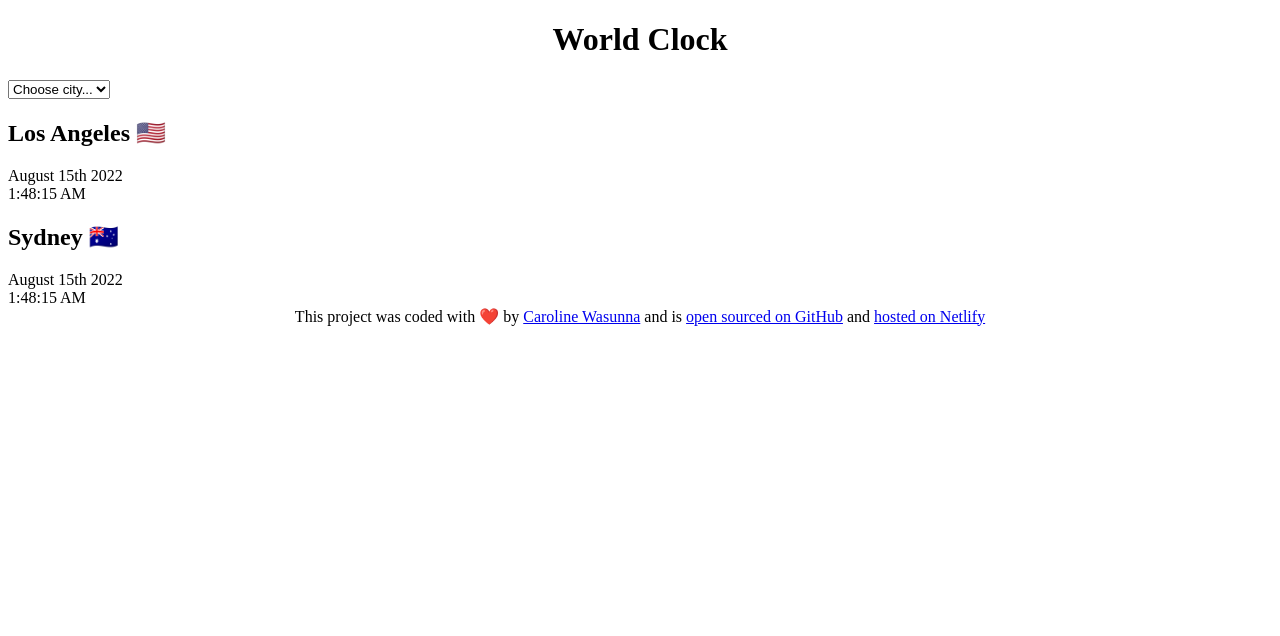
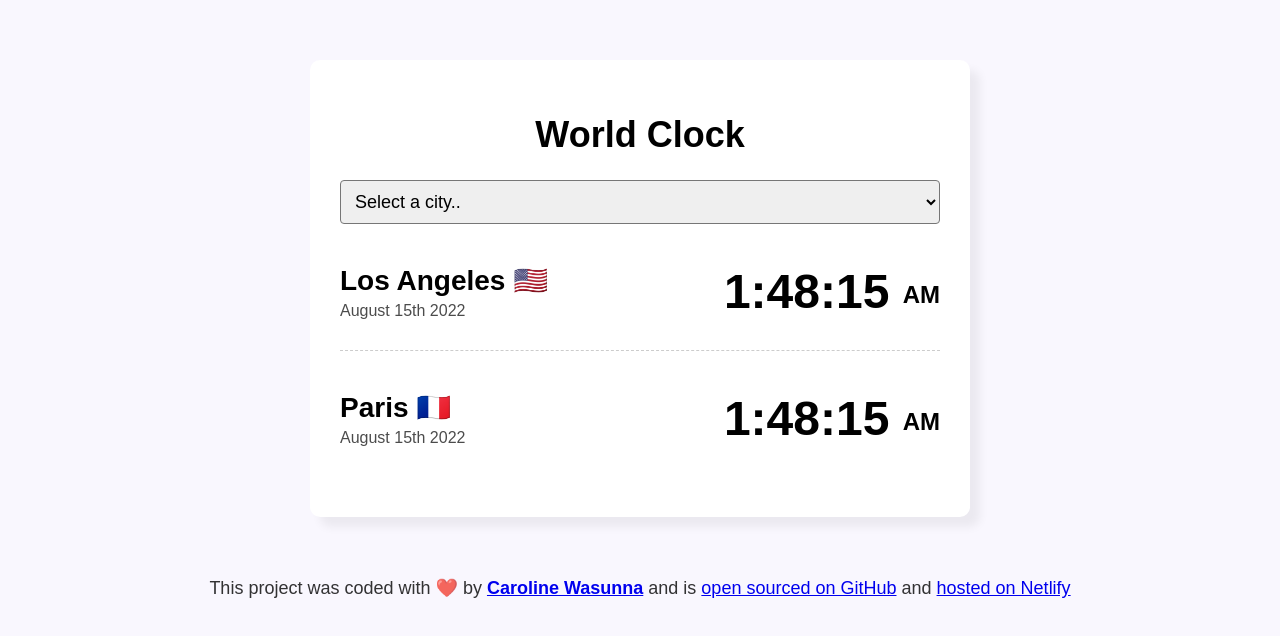
Before and after one commit to carolinewasunna/world-clock, a plain HTML site: page index.html in a window 1280 px wide. Drawn offline with Linux system fonts and the light colour scheme.

Commit message:
Styled the project with CSS

```diff
--- a/css/style.css
+++ b/css/style.css
@@ -1,7 +1,65 @@
+body {
+    background-color: #f9f7fe;
+    font-family: sans-serif;
+}
+
 h1 {
     text-align: center;
+    font-family: sans-serif;
+    font-size: 36px;
+}
+
+h2 {
+    margin: 0 0 5px;
+    font-size: 28px;
+}
+
+select {
+    display: block;
+    width: 100%;
+    font-size: 18px;
+    border-radius: 4px;
+    padding: 10px;
+}
+
+.container {
+    max-width: 600px;
+    margin: 60px auto;
+    background-color: white;
+    padding: 30px;
+    box-shadow: 10px 10px 10px rgba( 0, 0, 0, 0.06);
+    border-radius: 10px;
+}
+
+.city {
+    display: flex;
+    margin: 10px 0;
+    justify-content: space-between;
+    padding: 30px 0;
+    border-bottom: 1px dashed rgba( 0, 0, 0, 0.2);
+}
+
+.city:last-child {
+    border: none;
+}
+
+.date {
+    opacity: 0.7;
+}
+
+.time {
+    font-size: 48px;
+    font-weight: bold;
+}
+
+.time small {
+    font-size: 24px;
+    vertical-align: middle;
+    line-height: 36px;
 }
 
 footer {
     text-align: center;
+    font-size: 18px;
+    color: rgba( 0, 0, 0, 0.8);
 }
--- a/index.html
+++ b/index.html
@@ -8,29 +8,41 @@
 </head>
 <body>
     <div class="container">
+
        <h1>World Clock</h1>
 
-       <select name="" id=""><option value="">Choose city...</option>
+       <select name="" id=""><option value="">Select  a city..</option>
         <option value="">London</option>
         <option value="">New York</option>
         <option value="">Auckland</option>
        </select>
+
+
+       <div class="city">
+        <div>
+           <h2>Los Angeles 🇺🇸</h2>
+           <div class="date">August 15th 2022</div>
+        </div>
+
+           <div class="time">1:48:15 <small>AM</small></div>
        </div>
 
        <div class="city">
-      <h2>Los Angeles 🇺🇸</h2>
+        <div>
+           <h2>Paris 🇫🇷</h2>
            <div class="date">August 15th 2022</div>
-      <div class="time">1:48:15 AM</div>
         </div>
 
-    <div class="city">
-        <h2>Sydney 🇦🇺</h2>
-        <div class="date">August 15th 2022</div>
-        <div class="time">1:48:15 AM</div>
+           <div class="time">1:48:15 <small>AM</small></div>
+       </div>
+
+
+
+
     </div>
 
     <footer>
-         This project was coded with ❤️ by <a href="https://github.com/carolinewasunna" target="_blank">Caroline Wasunna</a>
+         This project was coded with ❤️ by <a href="https://github.com/carolinewasunna" target="_blank"><strong>Caroline Wasunna</strong></a>
          and is <a href="https://github.com/carolinewasunna/world-clock" target="_blank">open sourced on GitHub</a>
          and <a href="https://caroline-wasunna-world-clock.netlify.app/" target="_blank">hosted on Netlify</a>
     </footer>
```
Lines whose indentation alone changed are shown as unchanged.
